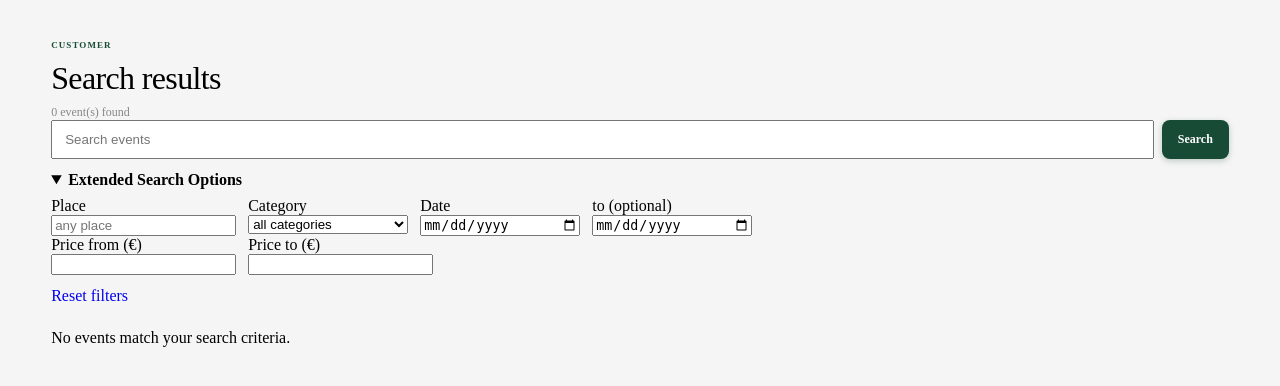
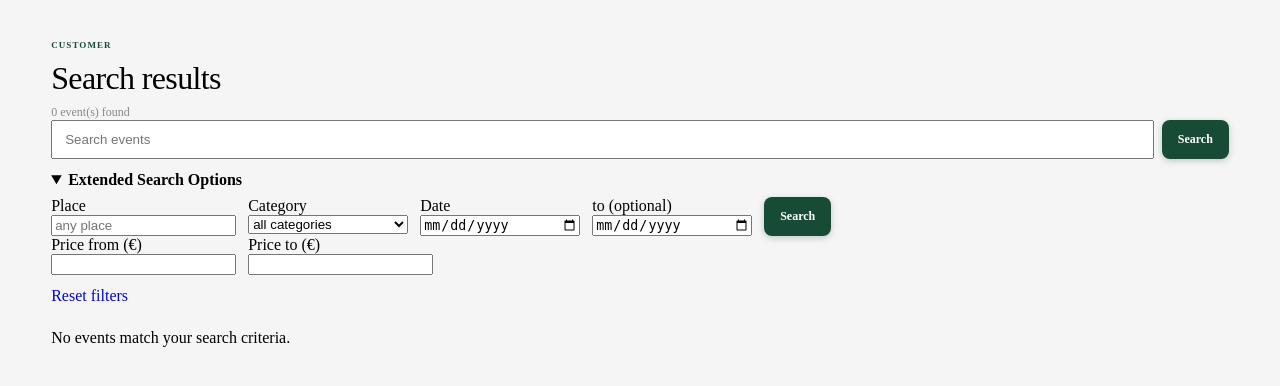
Before and after one commit to NiklasKern/Eventmanagement_System, a Spring Boot app: page /customer/events/search in a window 1280 px wide, after a click on "Extended Search Options". Shown: the part 71-457 px from the top of the page. Run offline with Spring Boot 4, Linux system fonts and the light colour scheme; data that the repository does not hold is empty.

Commit message:
added search button under extended search options

```diff
--- a/src/main/resources/templates/customer_events.html
+++ b/src/main/resources/templates/customer_events.html
@@ -75,12 +75,17 @@
                         <label for="dateTo">to (optional)</label>
                         <input type="date" th:field="*{dateTo}" th:errorclass="input-error">
                     </div>
+
+                    <div class="FilterRow">
+                        <button class="CreateEventButton" type="submit">Search</button>
+                    </div>
                 </div>
                 <div class="FilterRow">
                     <div class="form-group">
                         <label for="priceFrom">Price from (€)</label>
                         <input type="number" th:field="*{priceFrom}" th:errorclass="input-error" min="0" step="0.01">
                     </div>
+
                     <div class="form-group">
                         <label for="priceTo">Price to (€)</label>
                         <input type="number" th:field="*{priceTo}" th:errorclass="input-error" min="0" step="0.01">
```
